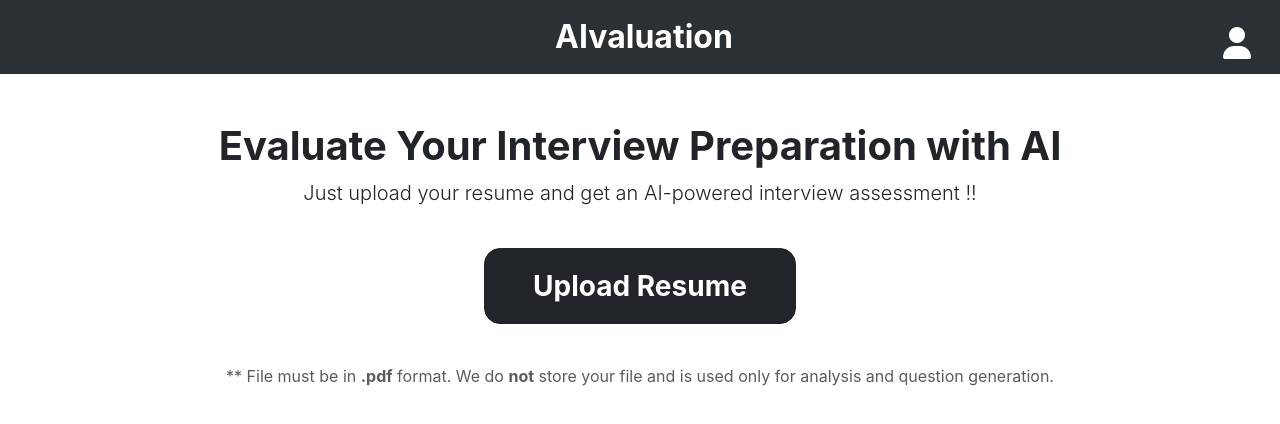
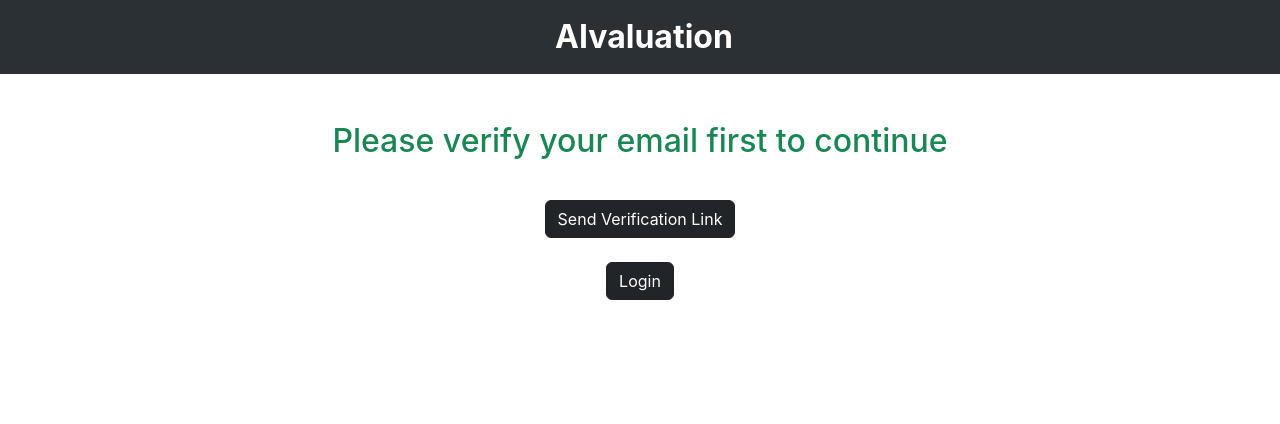
Before and after one commit to ualUsham/AIvaluation, a React (Create React App) app: page /home in a window 1280 px wide. Shown: the top 424 px of the page. Built offline with nearby package versions, Linux system fonts and the light colour scheme; no server answers.

Commit message:
new commit

```diff
--- a/src/myComponents/home.js
+++ b/src/myComponents/home.js
@@ -1,17 +1,90 @@
-import React, { useState } from 'react';
+import React, { useState, useEffect } from 'react';
 import { Link, useNavigate } from 'react-router-dom';
-import { signOut } from "firebase/auth";
-import { auth } from "./firebase";
+import { signOut, onAuthStateChanged, sendEmailVerification } from "firebase/auth";
+import { auth, db } from "./firebase";
+import { doc, getDoc, updateDoc } from 'firebase/firestore';
 import { toast, ToastContainer } from 'react-toastify';
 
 const Home = () => {
   const [file, setFile] = useState(null);
+  const [verify, setVerify] = useState(null); // null = loading, true/false = verified status
+  const [user, setUser] = useState(null);
+  const [verificationSent, setVerificationSent] = useState(false);
   const navigate = useNavigate();
 
-  // Sign out
+  // Check verification status
+  useEffect(() => {
+    const unsubscribe = onAuthStateChanged(auth, async (user) => {
+      if (user) {
+        setUser(user);
+        try {
+          const userDoc = await getDoc(doc(db, "Users", user.uid));
+          if (userDoc.exists()) {
+            const userData = userDoc.data();
+            setVerify(userData.verified || false);
+          } else {
+            setVerify(false);
+          }
+        } catch (error) {
+          alert("Error: " + error.message);
+          setVerify(false);
+        }
+      } else {
+        setVerify(false);
+      }
+    });
+
+    return () => unsubscribe();
+  }, []);
+
+
+
+
+  // Handle email verification
+  const handleVerify = async () => {
+    try {
+      await sendEmailVerification(user);
+      setVerificationSent(true);
+
+      toast.info("Verification email sent! Please verify within 5 minutes.", {
+        position: "top-center",
+        autoClose: 300000,
+      });
+
+      let attempts = 0;
+      while (attempts < 10) {
+        await new Promise(resolve => setTimeout(resolve, 30000)); // 30s wait
+        await user.reload();
+
+        if (user.emailVerified) {
+          toast.success("Email verified successfully!", { position: "top-center" });
+          await updateDoc(doc(db, "Users", user.uid), { verified: true });
+          setVerify(true);
+          return;
+        }
+
+        attempts++;
+      }
+
+      toast.error("Verification timed out. Please try again.", {
+        position: "top-center",
+      });
+      setVerificationSent(false); // Allow resending
+
+    } catch (error) {
+      toast.error(`Error: ${error.message}`);
+      setVerificationSent(false);
+    }
+  };
+
+// login again
+const handleLogin=async ()=>{
+  await signOut(auth);
+  navigate('/login');
+}
+
   const handleSubmit = async () => {
-    const confirmLogout = window.confirm("Are you sure you want to sign out?");
-    if (confirmLogout) {
+    if (window.confirm("Are you sure you want to sign out?")) {
       try {
         await signOut(auth);
         navigate('/login');
@@ -21,24 +94,17 @@ const Home = () => {
     }
   };
 
-  // Handle file selection and auto-submit
+
+
   const handleFileChange = async (e) => {
     const selectedFile = e.target.files[0];
     if (!selectedFile) return;
 
     setFile(selectedFile);
-
-    // Automatically submit the form
     await handleUpload(selectedFile);
   };
 
-  // File upload to backend
   const handleUpload = async (selectedFile) => {
-    if (!selectedFile) {
-      alert("No file uploaded");
-      return;
-    }
-
     const formData = new FormData();
     formData.append('resume', selectedFile);
 
@@ -49,7 +115,7 @@ const Home = () => {
       });
 
       toast.success("PDF uploaded successfully! Redirecting...", { position: "top-center" });
-      await new Promise((resolve) => setTimeout(resolve, 3000));
+      await new Promise(resolve => setTimeout(resolve, 3000));
       setFile(null);
       navigate('/analyse');
     } catch (error) {
@@ -58,8 +124,14 @@ const Home = () => {
     }
   };
 
+  //  While verification status is loading
+  if (verify === null) {
+    return <p className="text-center mt-5 fs-4">Loading...</p>;
+  }
+
   return (
-    <>
+    verify ? (
+      <div>
         {/* Profile icon */}
         <div>
           <button className="btn position-absolute top-0 end-0 mt-4 me-3" type="button" data-bs-toggle="offcanvas" data-bs-target="#staticBackdrop">
@@ -82,7 +154,7 @@ const Home = () => {
         <div className="container mt-5 text-center">
           <h1 className="fs-1 fw-bolder">Evaluate Your Interview Preparation with AI</h1>
           <p className="lead">Just upload your resume and get an AI-powered interview assessment !!</p>
-        <br/>
+          <br />
           <div className="d-flex justify-content-center">
             <ToastContainer />
             <label className="btn btn-dark rounded-4 px-5 py-3 fs-3 fw-bold">
@@ -90,12 +162,22 @@ const Home = () => {
               <input type="file" accept=".pdf" onChange={handleFileChange} hidden disabled={file} />
             </label>
           </div>
-        <br/>
+          <br />
           <p className="text-muted mt-3">
             ** File must be in <strong>.pdf</strong> format. We do <strong>not</strong> store your file and is used only for analysis and question generation.
           </p>
         </div>
-    </>
+      </div>
+    ) : (
+      <div className="container text-center mt-5">
+        <ToastContainer />
+        <h2 className="mb-3 text-success">Please verify your email first to continue</h2>
+        <br/>
+        <button className="btn btn-dark" onClick={handleVerify} disabled={verificationSent}>{verificationSent ? "Verification Email Sent..." : "Send Verification Link"} </button>
+        <br/><br/>
+        <button className="btn btn-dark" onClick={handleLogin}>Login</button>
+      </div>
+    )
   );
 };
 
```
Also changed, not shown: 1 other file (tests, documents, lock files or other folders). Lines whose indentation alone changed are shown as unchanged.
